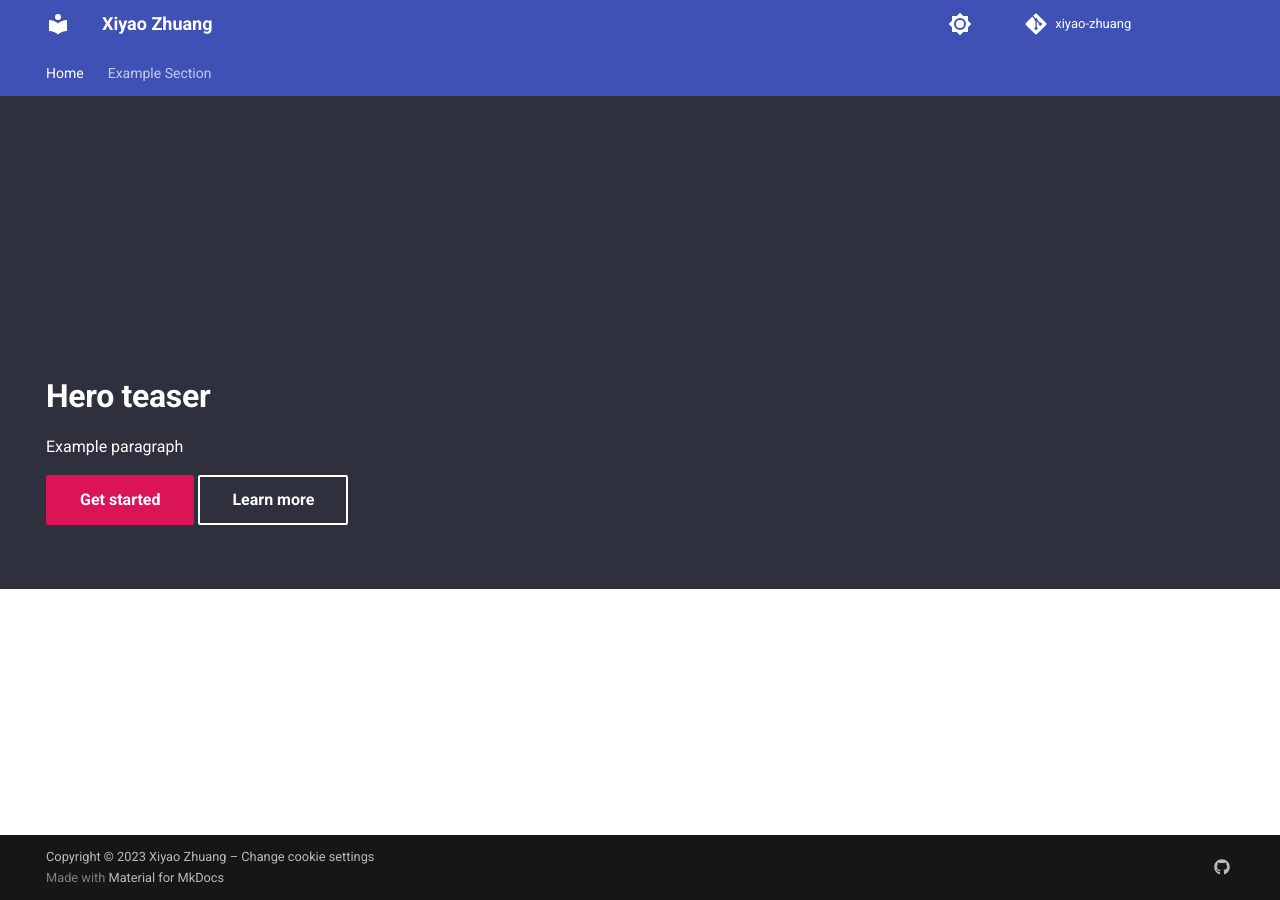
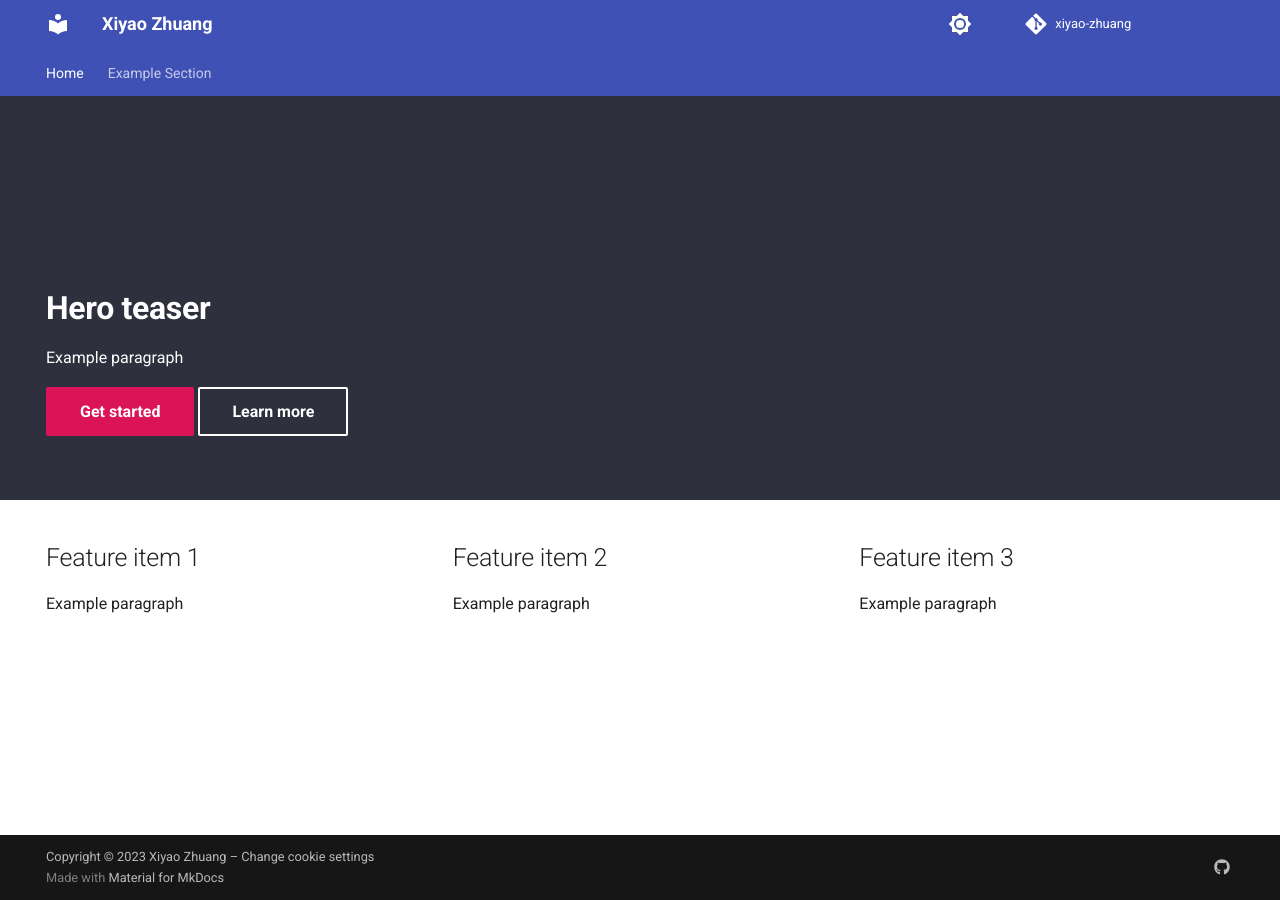
Before and after one commit to xiyaozhuang/xiyao-zhuang, an MkDocs documentation site: the page built from docs/index.md, in a window 1280 px wide. Built offline with MkDocs 1.6.1 and Material for MkDocs 9.7.7, drawn with Linux system fonts in a browser that asks for light colours; comment, search, counter and statistics services are not loaded.

Commit message:
Added feature section

```diff
--- a/overrides/home.html
+++ b/overrides/home.html
@@ -49,6 +49,23 @@
     position: relative;
 
     background-color: #fff;
+
+    display: flex;
+  }
+
+  .feature-contents {
+    flex-grow: 1;
+
+    color: #000000de;
+
+    display: flex;
+    flex-wrap: wrap;
+    justify-content: space-between;
+  }
+
+  .feature-item {
+    flex-grow: 1;
+    margin: 0 0.8rem;
   }
 </style>
 
@@ -67,7 +84,25 @@
 </section>
 
 <section class="feature">
-  <div class="feature-item"></div>
+  <div class="feature-contents md-grid">
+    <div class="feature-item md-typeset">
+      <h2>Feature item 1</h2>
+
+      <p>Example paragraph</p>
+    </div>
+
+    <div class="feature-item md-typeset">
+      <h2>Feature item 2</h2>
+
+      <p>Example paragraph</p>
+    </div>
+
+    <div class="feature-item md-typeset">
+      <h2>Feature item 3</h2>
+
+      <p>Example paragraph</p>
+    </div>
+  </div>
 </section>
 {% endblock %}
 
```
